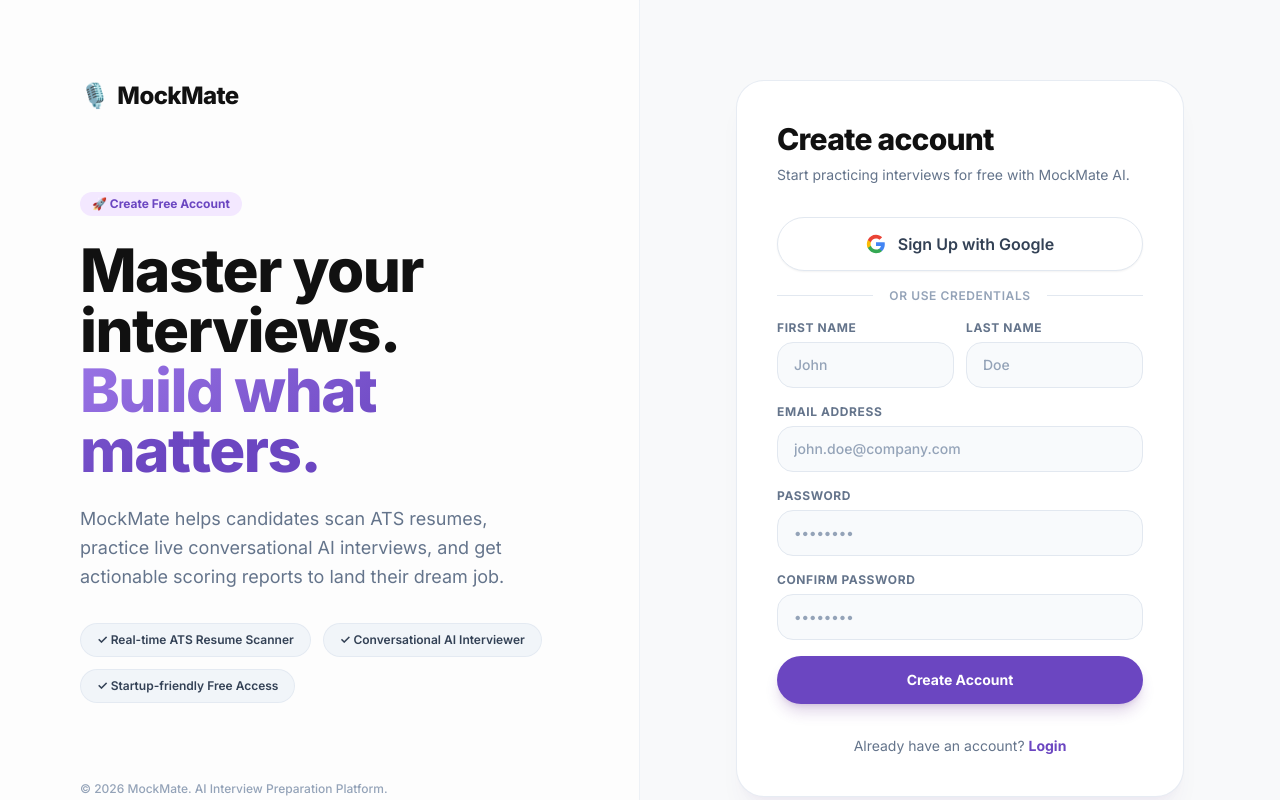
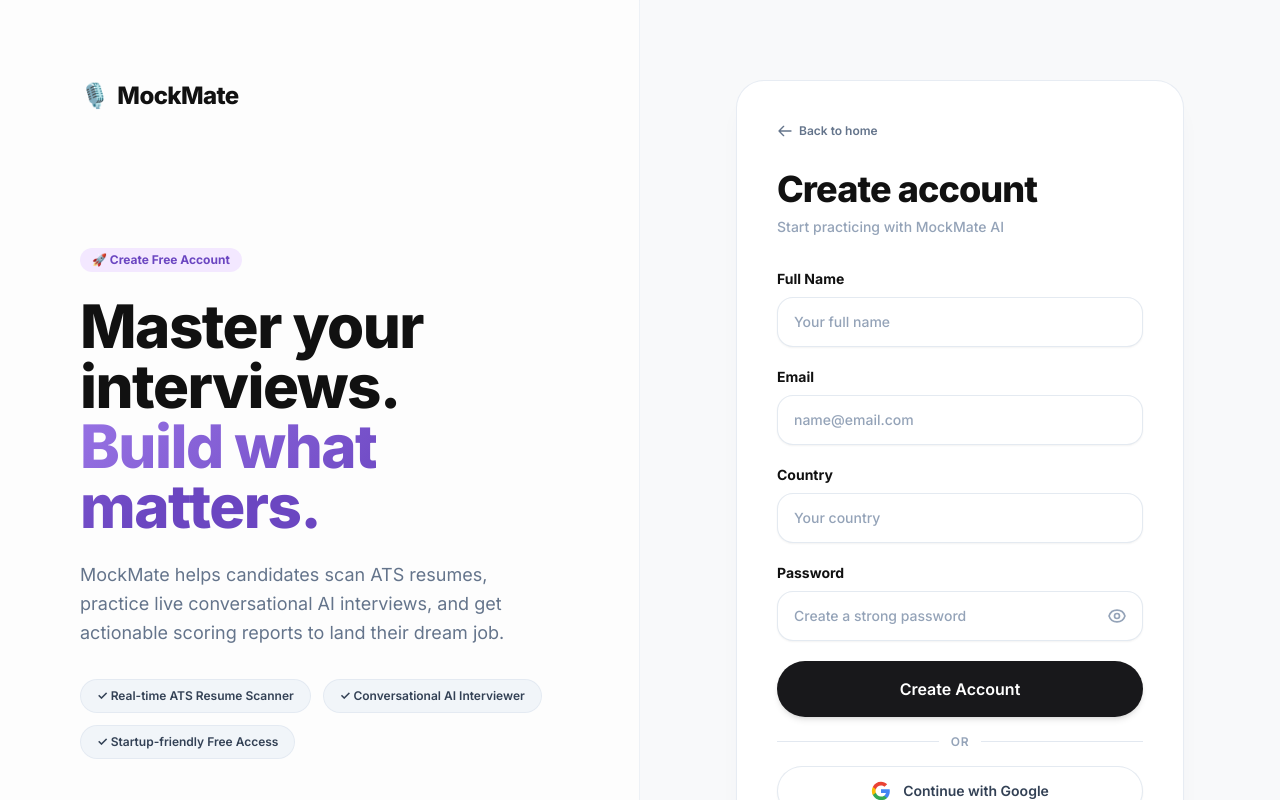
Before and after one commit to keshavbanger/mockmate2, a React (Vite) app in the folder frontend/: page /signup in a window 1280 px wide. Shown: the top 800 px of the page. Built offline with nearby package versions, Linux system fonts and the light colour scheme; no server answers.

Commit message:
feat(auth): update signup form to match requested design layout (Full Name, Email, Country, Password eye toggle, Dark action button)

```diff
--- a/frontend/src/pages/SignupPage.jsx
+++ b/frontend/src/pages/SignupPage.jsx
@@ -11,13 +11,12 @@ export default function SignupPage() {
   const [sentTo, setSentTo] = useState('');
   const [resendSuccess, setResendSuccess] = useState(false);
   const [resendLoading, setResendLoading] = useState(false);
+  const [showPassword, setShowPassword] = useState(false);
   const [formData, setFormData] = useState({
-    firstName: '',
-    lastName: '',
+    fullName: '',
     email: '',
-    username: '',
+    country: '',
     password: '',
-    confirmPassword: '',
   });
 
   const handleChange = (e) => {
@@ -33,33 +32,28 @@ export default function SignupPage() {
     setError('');
 
     // Validation
-    if (!formData.firstName.trim()) {
-      setError('First name is required');
-      return;
-    }
-    if (!formData.lastName.trim()) {
-      setError('Last name is required');
+    if (!formData.fullName.trim()) {
+      setError('Full name is required');
       return;
     }
     if (!formData.email.includes('@')) {
       setError('Please enter a valid email address');
       return;
     }
-    if (formData.password.length < 8) {
-      setError('Password must be at least 8 characters long');
-      return;
-    }
-    if (formData.password !== formData.confirmPassword) {
-      setError('Passwords do not match');
+    if (formData.password.length < 6) {
+      setError('Password must be at least 6 characters long');
       return;
     }
 
     try {
       setLoading(true);
-      const fullName = `${formData.firstName.trim()} ${formData.lastName.trim()}`;
+      const fullNameTrimmed = formData.fullName.trim();
+      const nameParts = fullNameTrimmed.split(' ');
+      const firstName = nameParts[0] || 'User';
+      const lastName = nameParts.slice(1).join(' ') || '';
 
       try {
-        const result = await signupWithEmail(formData.email, formData.password, fullName);
+        const result = await signupWithEmail(formData.email, formData.password, fullNameTrimmed);
         if (result && result.isAutoConfirmed) {
           navigate('/');
         } else {
@@ -80,8 +74,8 @@ export default function SignupPage() {
           return;
         }
         console.warn('Supabase signup failed, trying legacy backend signup:', err);
-        const username = formData.username?.trim() || formData.email.split('@')[0];
-        await signup(formData.email, formData.firstName, formData.lastName, username, formData.password);
+        const username = formData.email.split('@')[0];
+        await signup(formData.email, firstName, lastName, username, formData.password);
         navigate('/');
       }
     } catch (err) {
@@ -198,7 +192,7 @@ export default function SignupPage() {
         <div className="absolute bottom-0 right-0 w-[500px] h-[500px] bg-indigo-200/20 rounded-full blur-[120px]" />
       </div>
 
-      {/* ── LEFT HALF: Brand & Value Pitch (Inslit Style) ── */}
+      {/* ── LEFT HALF: Brand & Value Pitch ── */}
       <div className="lg:w-1/2 p-8 sm:p-12 lg:p-20 flex flex-col justify-between border-b lg:border-b-0 lg:border-r border-slate-200/60 bg-white/60 backdrop-blur-sm relative z-10">
         {/* Brand Logo */}
         <div>
@@ -244,13 +238,26 @@ export default function SignupPage() {
       <div className="lg:w-1/2 p-6 sm:p-12 lg:p-20 flex items-center justify-center bg-[#f8f9fa]/80 relative z-10">
         <div className="w-full max-w-md bg-white border border-slate-200/80 rounded-[28px] p-8 sm:p-10 shadow-xl shadow-purple-900/[0.04]">
 
+          {/* Back link matching screenshot */}
+          <div className="mb-6">
+            <Link
+              to="/"
+              className="inline-flex items-center text-xs font-semibold text-slate-500 hover:text-slate-800 transition gap-1.5"
+            >
+              <svg className="w-4 h-4" fill="none" viewBox="0 0 24 24" stroke="currentColor">
+                <path strokeLinecap="round" strokeLinejoin="round" strokeWidth={2} d="M10 19l-7-7m0 0l7-7m-7 7h18" />
+              </svg>
+              Back to home
+            </Link>
+          </div>
+
           {/* Form Header */}
           <div className="mb-8">
-            <h2 className="text-3xl font-extrabold text-[#111] tracking-tight mb-2">
+            <h2 className="text-3xl sm:text-4xl font-extrabold text-[#111] tracking-tight mb-2">
               Create account
             </h2>
-            <p className="text-slate-500 text-sm">
-              Start practicing interviews for free with MockMate AI.
+            <p className="text-slate-400 text-sm font-medium">
+              Start practicing with MockMate AI
             </p>
           </div>
 
@@ -262,11 +269,124 @@ export default function SignupPage() {
             </div>
           )}
 
-          {/* Google OAuth Button */}
+          {/* Credentials Form */}
+          <form onSubmit={handleSubmit} className="space-y-5">
+            {/* Full Name */}
+            <div>
+              <label className="block text-sm font-bold text-[#111] mb-2">
+                Full Name
+              </label>
+              <input
+                type="text"
+                name="fullName"
+                placeholder="Your full name"
+                value={formData.fullName}
+                onChange={handleChange}
+                className="w-full px-4 py-3.5 bg-white border border-slate-200/90 rounded-2xl text-slate-900 placeholder-slate-400 focus:outline-none focus:ring-2 focus:ring-slate-900 focus:border-transparent transition duration-200 text-sm font-medium shadow-sm"
+                disabled={loading}
+                required
+              />
+            </div>
+
+            {/* Email */}
+            <div>
+              <label className="block text-sm font-bold text-[#111] mb-2">
+                Email
+              </label>
+              <input
+                type="email"
+                name="email"
+                placeholder="name@email.com"
+                value={formData.email}
+                onChange={handleChange}
+                className="w-full px-4 py-3.5 bg-white border border-slate-200/90 rounded-2xl text-slate-900 placeholder-slate-400 focus:outline-none focus:ring-2 focus:ring-slate-900 focus:border-transparent transition duration-200 text-sm font-medium shadow-sm"
+                disabled={loading}
+                required
+              />
+            </div>
+
+            {/* Country */}
+            <div>
+              <label className="block text-sm font-bold text-[#111] mb-2">
+                Country
+              </label>
+              <input
+                type="text"
+                name="country"
+                placeholder="Your country"
+                value={formData.country}
+                onChange={handleChange}
+                className="w-full px-4 py-3.5 bg-white border border-slate-200/90 rounded-2xl text-slate-900 placeholder-slate-400 focus:outline-none focus:ring-2 focus:ring-slate-900 focus:border-transparent transition duration-200 text-sm font-medium shadow-sm"
+                disabled={loading}
+              />
+            </div>
+
+            {/* Password with Eye toggle */}
+            <div>
+              <label className="block text-sm font-bold text-[#111] mb-2">
+                Password
+              </label>
+              <div className="relative">
+                <input
+                  type={showPassword ? 'text' : 'password'}
+                  name="password"
+                  placeholder="Create a strong password"
+                  value={formData.password}
+                  onChange={handleChange}
+                  className="w-full px-4 py-3.5 pr-12 bg-white border border-slate-200/90 rounded-2xl text-slate-900 placeholder-slate-400 focus:outline-none focus:ring-2 focus:ring-slate-900 focus:border-transparent transition duration-200 text-sm font-medium shadow-sm"
+                  disabled={loading}
+                  required
+                />
+                <button
+                  type="button"
+                  onClick={() => setShowPassword(!showPassword)}
+                  className="absolute right-4 top-1/2 -translate-y-1/2 text-slate-400 hover:text-slate-600 transition"
+                  tabIndex={-1}
+                >
+                  {showPassword ? (
+                    <svg className="w-5 h-5" fill="none" viewBox="0 0 24 24" stroke="currentColor">
+                      <path strokeLinecap="round" strokeLinejoin="round" strokeWidth={2} d="M13.875 18.825A10.05 10.05 0 0112 19c-4.478 0-8.268-2.943-9.543-7a9.97 9.97 0 011.563-3.029m5.858-5.908a8.962 8.962 0 013.682-.763c4.478 0 8.268 2.943 9.543 7a10.025 10.025 0 01-4.132 5.411m-4.692-4.692a3 3 0 00-4.243-4.243" />
+                      <path strokeLinecap="round" strokeLinejoin="round" strokeWidth={2} d="M3 3l18 18" />
+                    </svg>
+                  ) : (
+                    <svg className="w-5 h-5" fill="none" viewBox="0 0 24 24" stroke="currentColor">
+                      <path strokeLinecap="round" strokeLinejoin="round" strokeWidth={2} d="M15 12a3 3 0 11-6 0 3 3 0 016 0z" />
+                      <path strokeLinecap="round" strokeLinejoin="round" strokeWidth={2} d="M2.458 12C3.732 7.943 7.523 5 12 5c4.478 0 8.268 2.943 9.542 7-1.274 4.057-5.064 7-9.542 7-4.477 0-8.268-2.943-9.542-7z" />
+                    </svg>
+                  )}
+                </button>
+              </div>
+            </div>
+
+            {/* Dark Submit Button matching screenshot */}
+            <button
+              type="submit"
+              disabled={loading}
+              className="w-full mt-4 bg-[#18181b] hover:bg-[#27272a] disabled:opacity-50 text-white font-semibold py-4 rounded-full transition-all duration-300 shadow-md active:scale-[0.98] text-base cursor-pointer"
+            >
+              {loading ? (
+                <div className="flex items-center justify-center gap-2">
+                  <div className="w-4 h-4 border-2 border-white border-t-transparent rounded-full animate-spin" />
+                  <span>Creating Account...</span>
+                </div>
+              ) : (
+                'Create Account'
+              )}
+            </button>
+          </form>
+
+          {/* Divider & Google Sign-In */}
+          <div className="relative flex items-center justify-center my-6">
+            <div className="border-t border-slate-200 w-full" />
+            <span className="absolute bg-white px-3 text-xs font-semibold text-slate-400 uppercase tracking-wider">
+              OR
+            </span>
+          </div>
+
           <button
             onClick={handleGoogleLogin}
             disabled={loading}
-            className="w-full flex items-center justify-center gap-3 bg-white hover:bg-slate-50 text-slate-700 font-semibold py-3.5 px-4 rounded-full border border-slate-200 transition-all duration-300 shadow-sm hover:shadow active:scale-[0.98] disabled:opacity-50 disabled:cursor-not-allowed mb-6"
+            className="w-full flex items-center justify-center gap-3 bg-white hover:bg-slate-50 text-slate-700 font-semibold py-3.5 px-4 rounded-full border border-slate-200/90 transition-all duration-300 shadow-sm hover:shadow active:scale-[0.98] disabled:opacity-50 text-sm"
           >
             <svg className="w-5 h-5" viewBox="0 0 24 24" fill="none">
               <path
@@ -286,115 +406,8 @@ export default function SignupPage() {
                 fill="#EA4335"
               />
             </svg>
-            Sign Up with Google
+            Continue with Google
           </button>
-
-          {/* Divider */}
-          <div className="relative flex items-center justify-center mb-6">
-            <div className="border-t border-slate-200 w-full" />
-            <span className="absolute bg-white px-4 text-xs font-semibold text-slate-400 uppercase tracking-wider">
-              or use credentials
-            </span>
-          </div>
-
-          {/* Credentials Form */}
-          <form onSubmit={handleSubmit} className="space-y-4">
-            <div className="grid grid-cols-2 gap-3">
-              <div>
-                <label className="block text-xs font-bold text-slate-500 uppercase tracking-wider mb-1.5">
-                  First Name
-                </label>
-                <input
-                  type="text"
-                  name="firstName"
-                  placeholder="John"
-                  value={formData.firstName}
-                  onChange={handleChange}
-                  className="w-full px-4 py-3 bg-slate-50 border border-slate-200 rounded-2xl text-slate-900 placeholder-slate-400 focus:bg-white focus:outline-none focus:ring-2 focus:ring-[#6B46C1] focus:border-transparent transition duration-200 text-sm font-medium"
-                  disabled={loading}
-                  required
-                />
-              </div>
-              <div>
-                <label className="block text-xs font-bold text-slate-500 uppercase tracking-wider mb-1.5">
-                  Last Name
-                </label>
-                <input
-                  type="text"
-                  name="lastName"
-                  placeholder="Doe"
-                  value={formData.lastName}
-                  onChange={handleChange}
-                  className="w-full px-4 py-3 bg-slate-50 border border-slate-200 rounded-2xl text-slate-900 placeholder-slate-400 focus:bg-white focus:outline-none focus:ring-2 focus:ring-[#6B46C1] focus:border-transparent transition duration-200 text-sm font-medium"
-                  disabled={loading}
-                  required
-                />
-              </div>
-            </div>
-
-            <div>
-              <label className="block text-xs font-bold text-slate-500 uppercase tracking-wider mb-1.5">
-                Email Address
-              </label>
-              <input
-                type="email"
-                name="email"
-                placeholder="john.doe@company.com"
-                value={formData.email}
-                onChange={handleChange}
-                className="w-full px-4 py-3 bg-slate-50 border border-slate-200 rounded-2xl text-slate-900 placeholder-slate-400 focus:bg-white focus:outline-none focus:ring-2 focus:ring-[#6B46C1] focus:border-transparent transition duration-200 text-sm font-medium"
-                disabled={loading}
-                required
-              />
-            </div>
-
-            <div>
-              <label className="block text-xs font-bold text-slate-500 uppercase tracking-wider mb-1.5">
-                Password
-              </label>
-              <input
-                type="password"
-                name="password"
-                placeholder="••••••••"
-                value={formData.password}
-                onChange={handleChange}
-                className="w-full px-4 py-3 bg-slate-50 border border-slate-200 rounded-2xl text-slate-900 placeholder-slate-400 focus:bg-white focus:outline-none focus:ring-2 focus:ring-[#6B46C1] focus:border-transparent transition duration-200 text-sm font-medium"
-                disabled={loading}
-                required
-              />
-            </div>
-
-            <div>
-              <label className="block text-xs font-bold text-slate-500 uppercase tracking-wider mb-1.5">
-                Confirm Password
-              </label>
-              <input
-                type="password"
-                name="confirmPassword"
-                placeholder="••••••••"
-                value={formData.confirmPassword}
-                onChange={handleChange}
-                className="w-full px-4 py-3 bg-slate-50 border border-slate-200 rounded-2xl text-slate-900 placeholder-slate-400 focus:bg-white focus:outline-none focus:ring-2 focus:ring-[#6B46C1] focus:border-transparent transition duration-200 text-sm font-medium"
-                disabled={loading}
-                required
-              />
-            </div>
-
-            <button
-              type="submit"
-              disabled={loading}
-              className="w-full mt-2 bg-[#6B46C1] hover:bg-[#5839a3] disabled:opacity-50 text-white font-bold py-3.5 rounded-full transition-all duration-300 shadow-lg shadow-purple-900/20 active:scale-[0.98] text-sm"
-            >
-              {loading ? (
-                <div className="flex items-center justify-center gap-2">
-                  <div className="w-4 h-4 border-2 border-white border-t-transparent rounded-full animate-spin" />
-                  <span>Creating your account...</span>
-                </div>
-              ) : (
-                'Create Account'
-              )}
-            </button>
-          </form>
 
           {/* Footer */}
           <p className="text-center text-slate-500 text-sm mt-8">
@@ -403,7 +416,7 @@ export default function SignupPage() {
               to="/login"
               className="text-[#6B46C1] hover:text-[#5839a3] font-bold hover:underline transition"
             >
-              Login
+              Sign In
             </Link>
           </p>
         </div>
```
